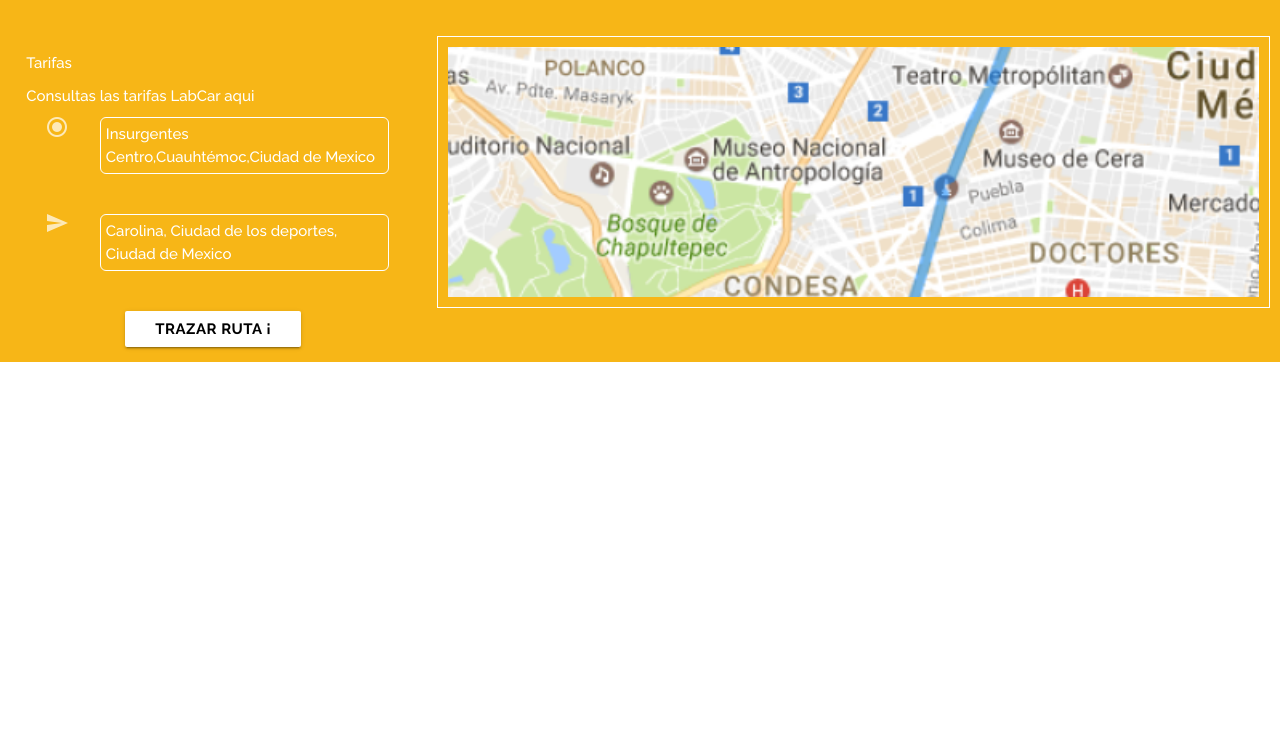
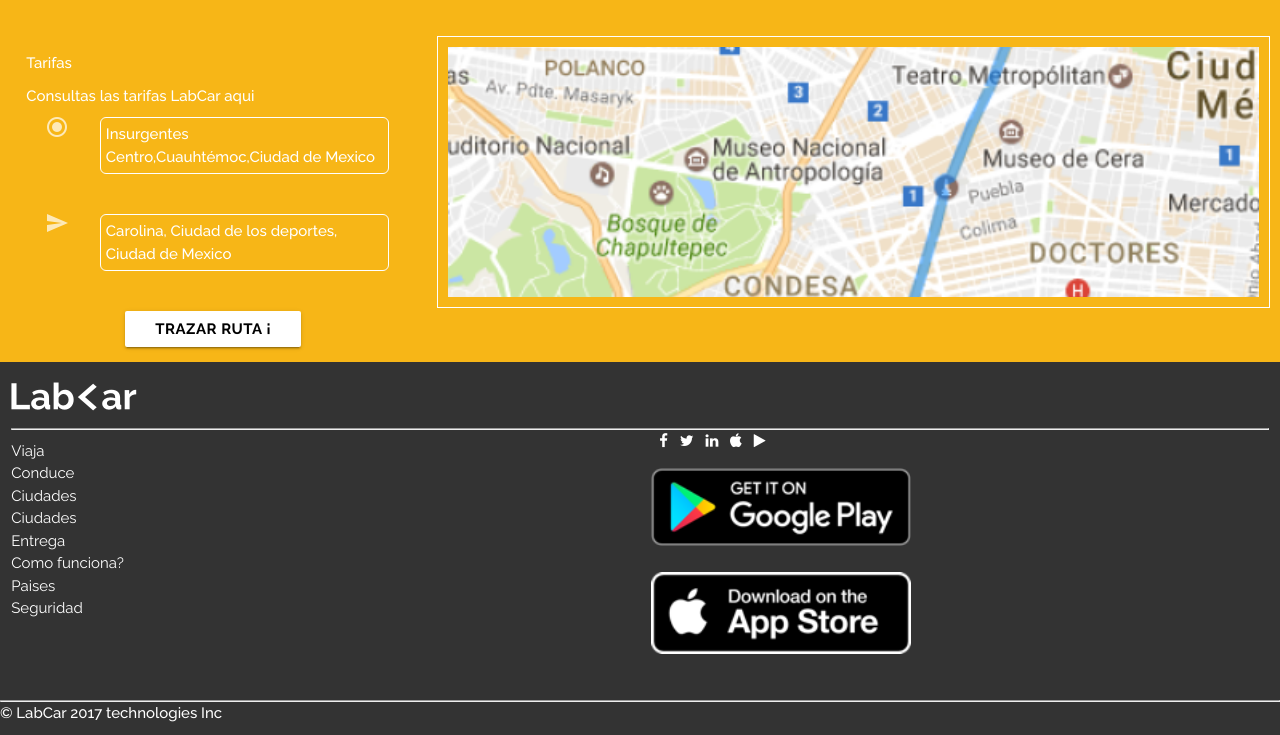
Before and after one commit to elenaJO/lab-car-boilerplate-materialize, a plain HTML site: page index.html in a window 1280 px wide. Shown: the part 1444-2179 px from the top of the page. Before the commit the page ends 1826 px from the top, so only its background shows below. Drawn offline with Linux system fonts and the light colour scheme; files whose address does not match are found by name.

Commit message:
añadiendo footer

```diff
--- a/css/main.css
+++ b/css/main.css
@@ -161,3 +161,40 @@ font-weight: 700;
     height: 250px;
     width: 100%;
 }
+
+.margin{
+    margin-top: 20px;
+}
+
+.back-black{
+    background-color: #333333;
+}
+
+.mobile-footer ul{
+    list-style: none;
+    margin-top: 10px;
+}
+
+.mobile-footer ul>li>a{
+      color: #fff;
+}
+
+.fa {
+    color: #fff;
+    margin-left: 8px;
+    margin-bottom: 20px;
+}
+
+.container-app{
+    overflow: auto;
+    width: 60%;
+  }
+
+  .container-app a>img{
+      width: 70%;
+      margin-bottom: 20px;
+  }
+
+  footer .margin img{
+      margin-bottom: 10px;
+  }
--- a/index.html
+++ b/index.html
@@ -7,6 +7,7 @@
     <link href="https://fonts.googleapis.com/css?family=Raleway:400,500,700,900" rel="stylesheet">
     <link type="text/css" rel="stylesheet" href="vendors/materialize/css/materialize.css" />
     <link href="https://fonts.googleapis.com/icon?family=Material+Icons" rel="stylesheet">
+    <link href="https://maxcdn.bootstrapcdn.com/font-awesome/4.7.0/css/font-awesome.min.css" rel="stylesheet" integrity="sha384-wvfXpqpZZVQGK6TAh5PVlGOfQNHSoD2xbE+QkPxCAFlNEevoEH3Sl0sibVcOQVnN" crossorigin="anonymous">
     <link rel="stylesheet" type="text/css" href="css/main.css">
     <title>Document</title>
 </head>
@@ -64,8 +65,7 @@
                 </div>
             </section>
             <section class="back-yellow">
-
-                      <div class="row">
+                <div class="row no-margin-row">
                     <div class="col s12 m6 l4">
                         <div class="container-map">
                             <p>Tarifas</p>
@@ -97,13 +97,55 @@
                           </div>
                         </div>
                 </div>
-
             </section>
         </main>
-
-
-
-
+        <footer class="back-black">
+            <div class="row no-margin-row">
+                    <div class="col s12">
+                        <div class="margin">
+                        <img src="assets/images/logoBlanco.png" alt="">
+                        <hr>
+                        </div>
+                    </div>
+            </div>
+            <div class="mobile-footer">
+                <div class="row">
+                    <div class="col s6">
+                        <ul>
+                            <li><a href="">Viaja</a></li>
+                            <li><a href="">Conduce</a></li>
+                            <li><a href="">Ciudades</a> </li>
+                            <li><a href="">Ciudades</a> </li>
+                            <li><a href="">Entrega</a> </li>
+                            <li><a href="">Como funciona?</a> </li>
+                            <li><a href="">Paises</a></li>
+                            <li><a href="">Seguridad</a></li>
+                        </ul>
+                    </div>
+                    <div class="col s6">
+                        <div class="icons">
+                            <a href=""><i class="fa fa-facebook" aria-hidden="true"></i></a>
+                            <a href=""><i class="fa fa-twitter" aria-hidden="true"></i></a>
+                            <a href=""><i class="fa fa-linkedin" aria-hidden="true"></i></a>
+                            <a href=""><i class="fa fa-apple" aria-hidden="true"></i></a>
+                            <a href=""><i class="fa fa-play" aria-hidden="true"></i></a>
+                        </div>
+                        <div class="container-app">
+                              <a href=""><img src="assets/images/enBadgeWebGeneric.png" alt=""></a>
+                              <a href=""><img src="assets/images/appstore.png" alt=""></a>
+                        </div>
+                    </div>
+                </div>
+            </div>
+            <div class="row no-margin-row">
+                <div class="col-xs-12">
+                    <div>
+                       <hr>
+                       <p class="white-font">© LabCar 2017 technologies Inc</p>
+                    </div>
+                </div>
+            </div>
+        </footer>
     <script type="text/javascript" src="vendors/js/jquery-3.2.1.min.js"></script>
     <script type="text/javascript" src="vendors/materialize/js//materialize.min.js"></script>
     <script type="text/javascript" src="js/app.js"></script>
```
Lines whose indentation alone changed are shown as unchanged.
